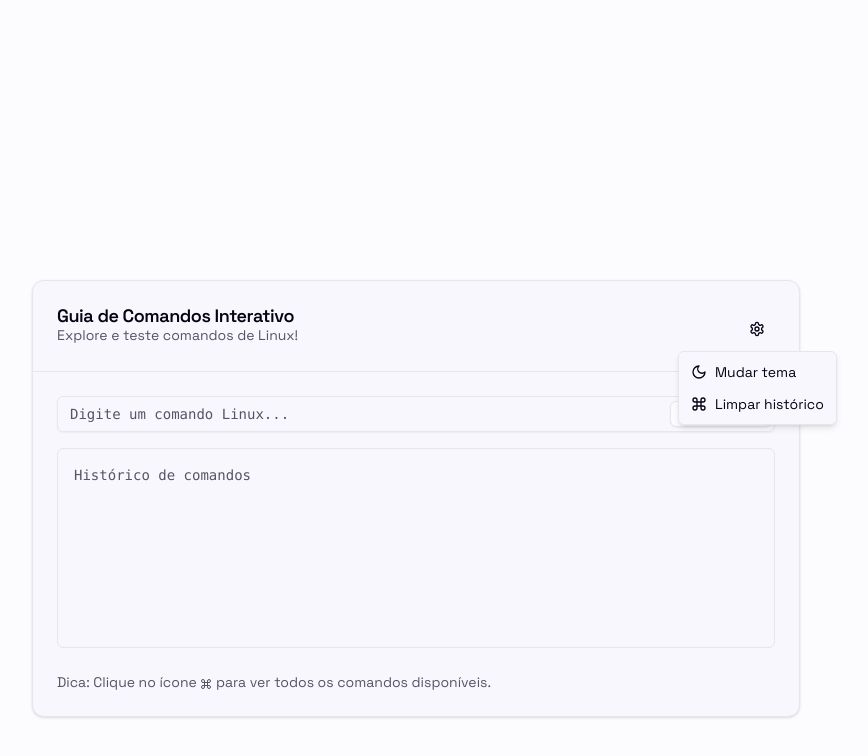
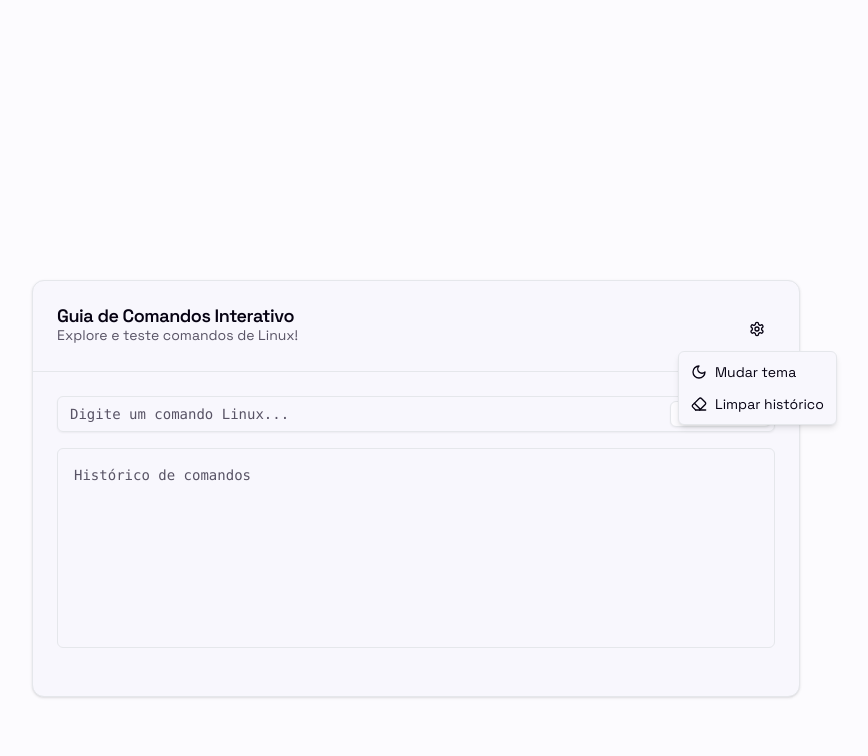
Before and after one commit to kadumedim/desafio_gn, a Next.js app: page / in a window 1280 px wide. Both pictures are taken after a click on the button 981 px from the left and 329 px from the top of the page. Shown: the top 756 px of the page, without its empty margins (224-1092 px from the left). Built offline with nearby package versions, Linux system fonts and the light colour scheme.

Commit message:
feat: new lucide icons

```diff
--- a/src/components/ui/chatcard.tsx
+++ b/src/components/ui/chatcard.tsx
@@ -14,7 +14,7 @@ import {
   DropdownMenuItem,
   DropdownMenuTrigger,
 } from "@/components/ui/dropdown-menu"
-import { Command, Moon, Settings, Sun } from "lucide-react"
+import { Moon, Settings, Sun, Eraser } from "lucide-react"
 import { useTheme } from "next-themes"
 import { Separator } from "@/components/ui/separator"
 import { Button } from "@/components/ui/button"
@@ -111,13 +111,12 @@ export function ChatCard() {
               </div>
             </DropdownMenuItem>
             <DropdownMenuItem
-              onSelect={(event) => {
-                event.preventDefault()
+              onSelect={() => {
                 setCommandLogs([])
               }}
             >
               <div className="flex items-center gap-2">
-                <Command className="h-4 w-4" />
+                <Eraser className="h-4 w-4" />
                 Limpar histórico
               </div>
             </DropdownMenuItem>
@@ -194,10 +193,7 @@ export function ChatCard() {
         </div>
       </CardContent>
       <CardFooter>
-        <p className="text-sm text-muted-foreground">
-          Dica: Clique no ícone <Command className="h-3 w-3 inline" /> para ver
-          todos os comandos disponíveis.
-        </p>
+
       </CardFooter>
     </Card>
   )
```
